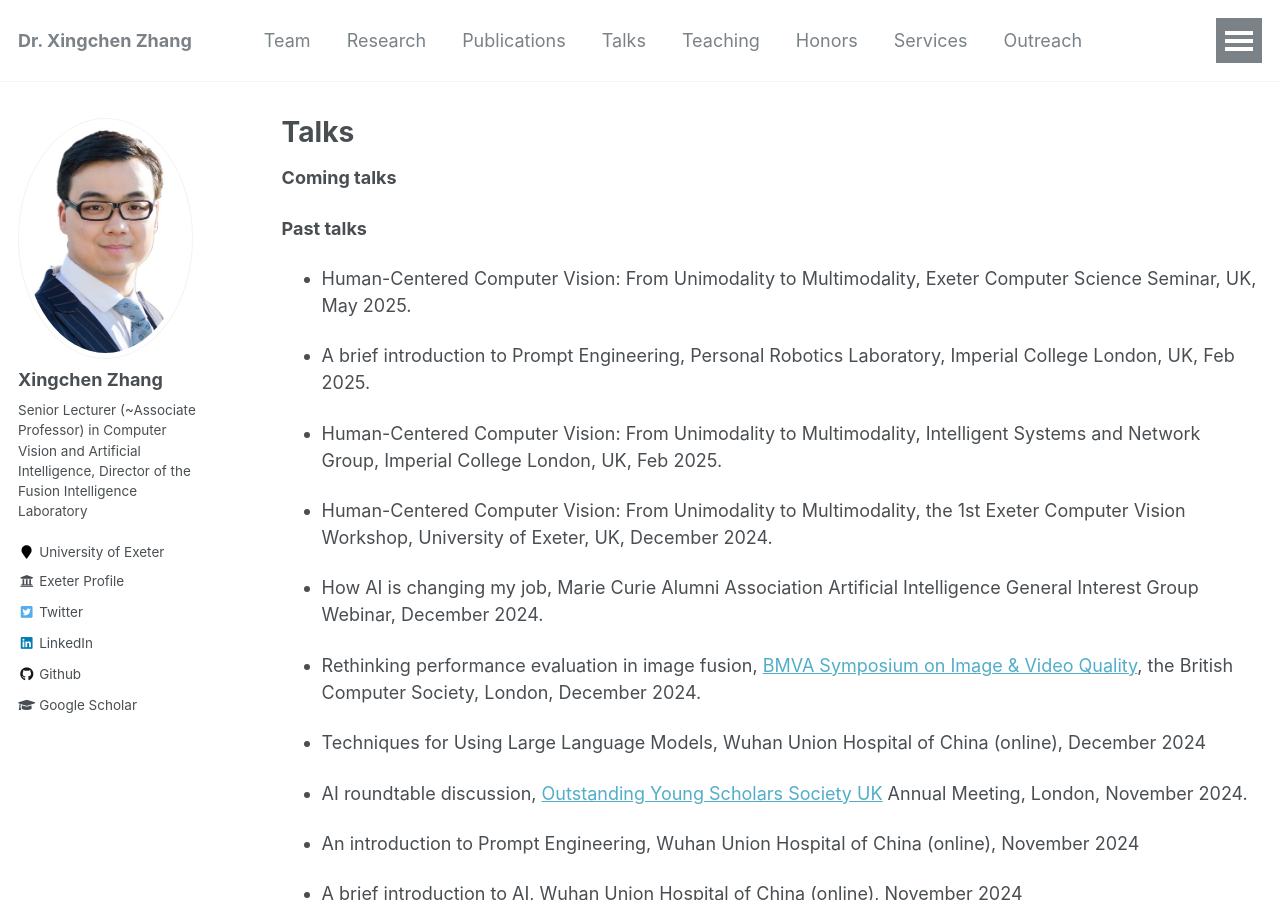
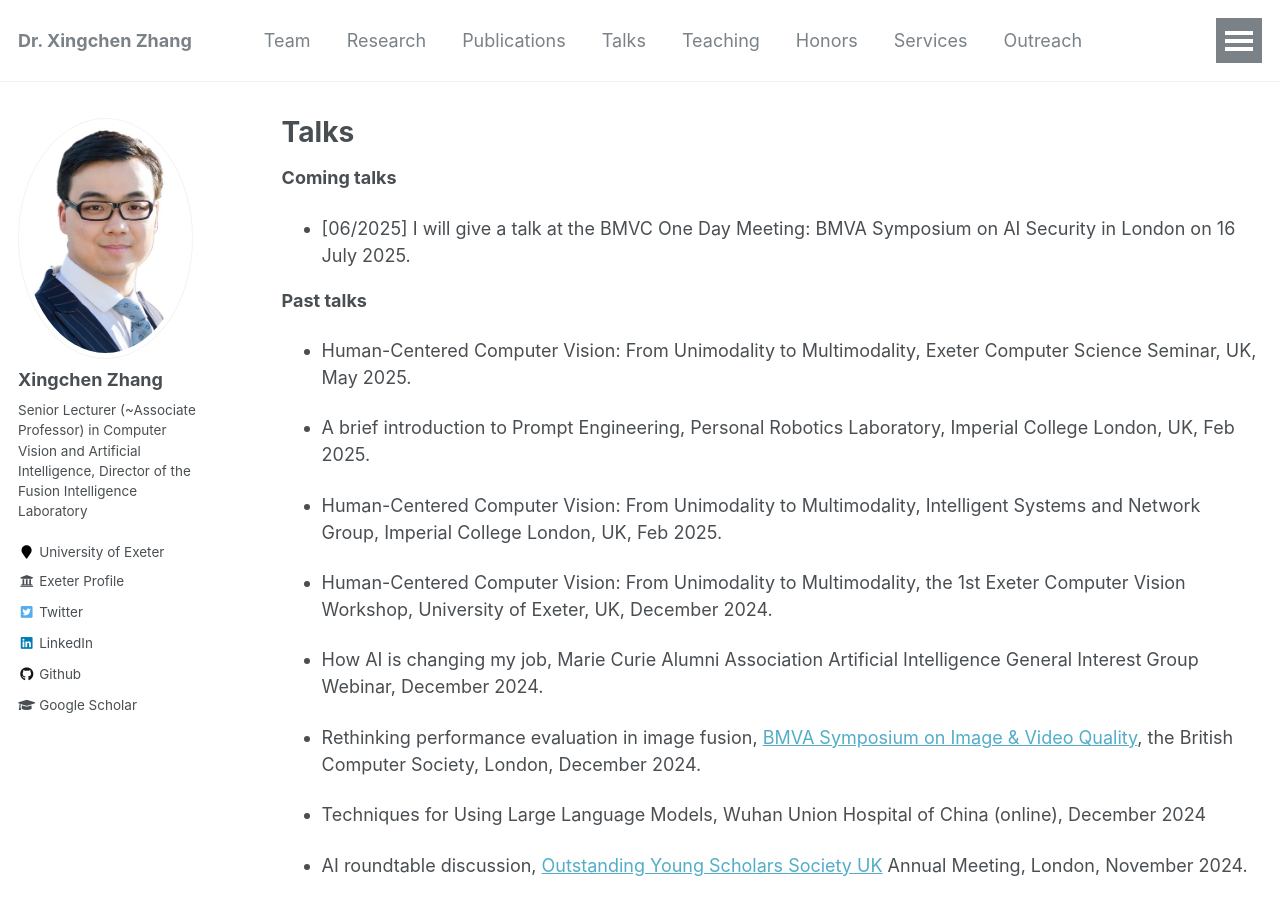
Before and after one commit to xingchenzhang/xingchenzhang.github.io, a Jekyll site: the page built from _pages/talks.md, in a window 1280 px wide and 900 px high. Built offline with Jekyll 4.4.1, drawn with Linux system fonts in a browser that asks for light colours.

Commit message:
update a talk BMVA

```diff
--- a/_pages/talks.md
+++ b/_pages/talks.md
@@ -7,7 +7,7 @@ author_profile: true
 
 **Coming talks**
 
-
+- [06/2025] I will give a talk at the BMVC One Day Meeting: BMVA Symposium on AI Security in London on 16 July 2025.
 
 **Past talks**
 
```
Also changed, not shown: _pages/about.md (+2 -0 lines).
